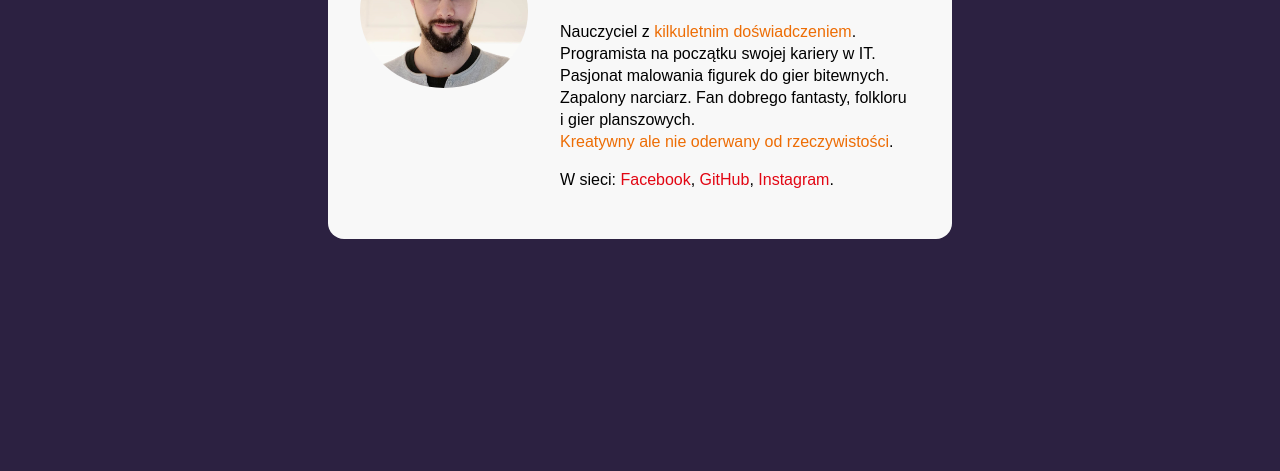
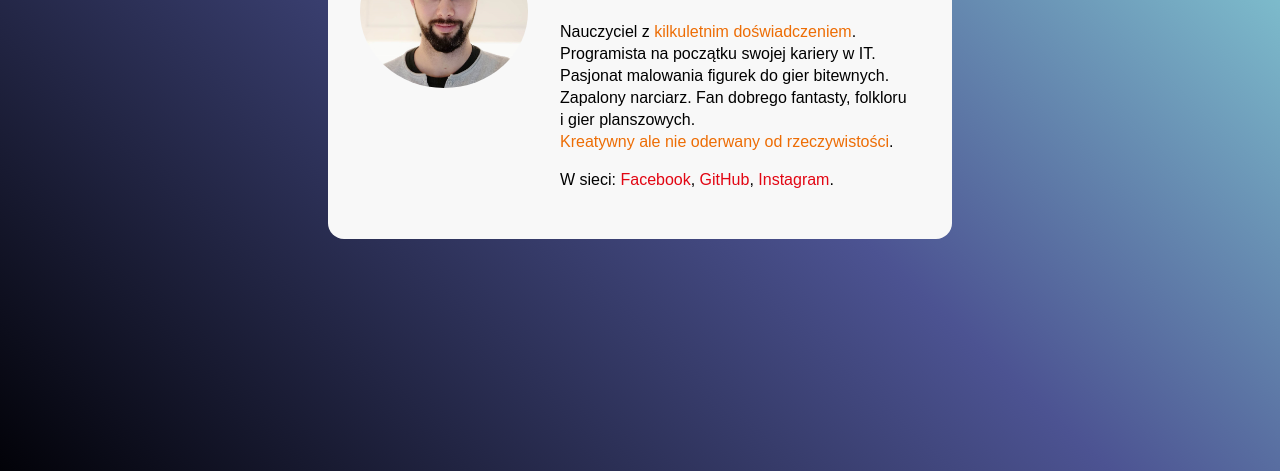
Before and after one commit to WojciechMiedziarek/business-card-2022, a plain HTML site: page index.html in a window 1280 px wide. Shown: the part 329-800 px from the top of the page. Drawn offline with Linux system fonts and the light colour scheme.

Commit message:
background gradient

```diff
--- a/style.css
+++ b/style.css
@@ -7,7 +7,9 @@ html {
   box-sizing: inherit;
 }
 .body {
-  background-color: #2c2141;
+    background-color: #020208;
+    background-image: linear-gradient(43deg, #020208 0%, #4c5392 52%, #96f1e9 100%);
+
   display: flex;
   align-items: center;
   justify-content: center;
```
